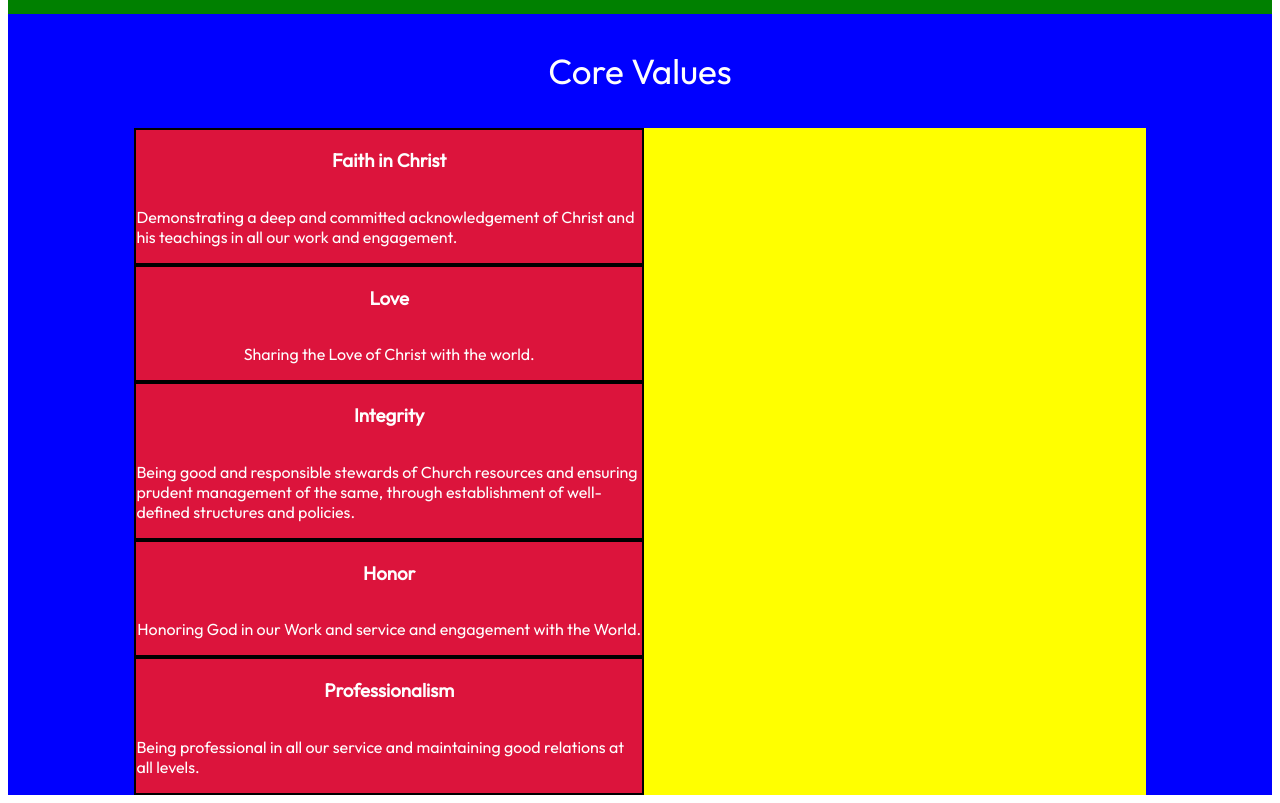
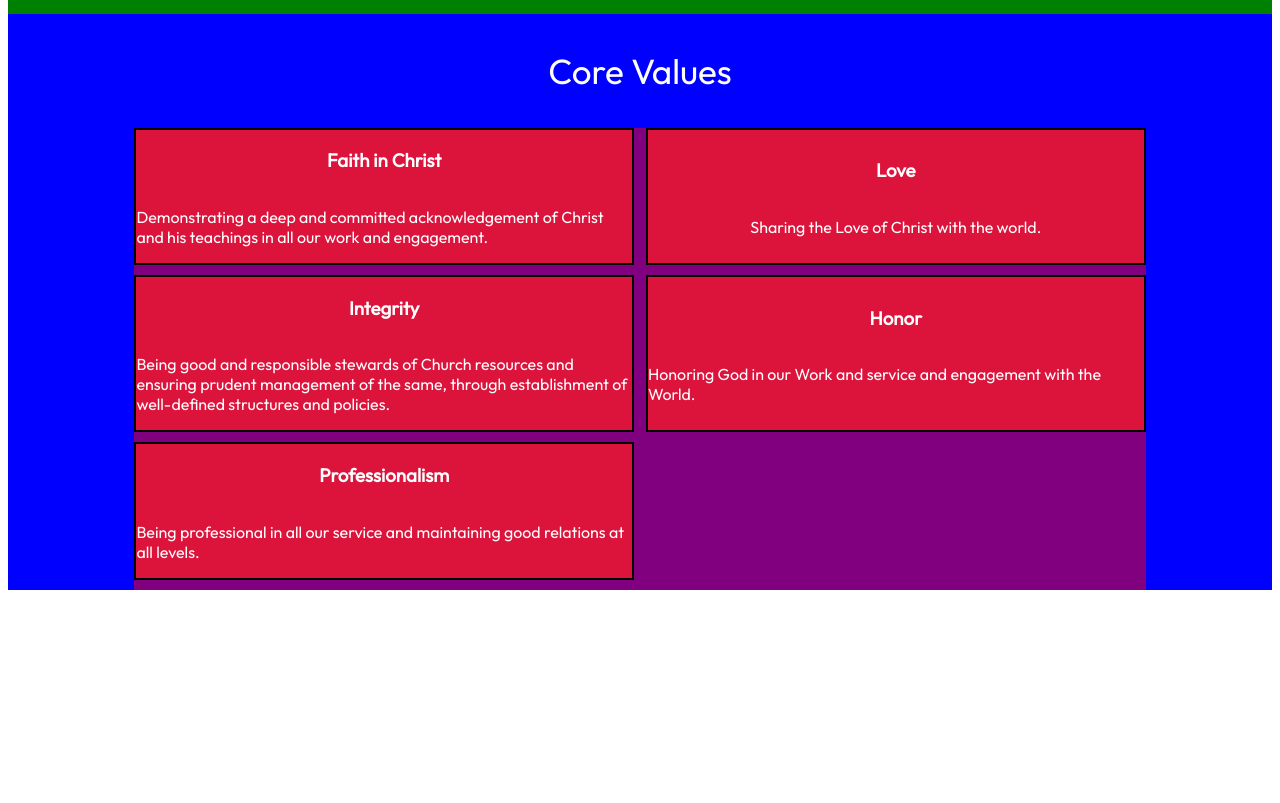
Before and after one commit to KipletingEdwin/Koromosho, a React (Vite) app: page / in a window 1280 px wide. Shown: the part 1684-2487 px from the top of the page. After the commit the page ends 2282 px from the top, so only its background shows below. Built offline with nearby package versions, Linux system fonts and the light colour scheme.

Commit message:
add flex wrap to corevalues container

```diff
--- a/src/components/About/About.module.css
+++ b/src/components/About/About.module.css
@@ -127,12 +127,13 @@
     /* background-color: yellow; */
 }
 
+
 .coreValues{
-    background-color: yellow;
     display: flex;
-    flex-direction: column;
+    flex-wrap: wrap;
+    justify-content: space-between;
     margin: 0% 10%;
-    display: flex;
+    background-color: purple;
 }
 
 .value{
@@ -142,5 +143,6 @@
     align-items: center;
     justify-content: center;
     border: 2px solid black;
-    width: 50%;
+    width: calc(50% - 10px);
+    margin-bottom: 10px;
 }
```
